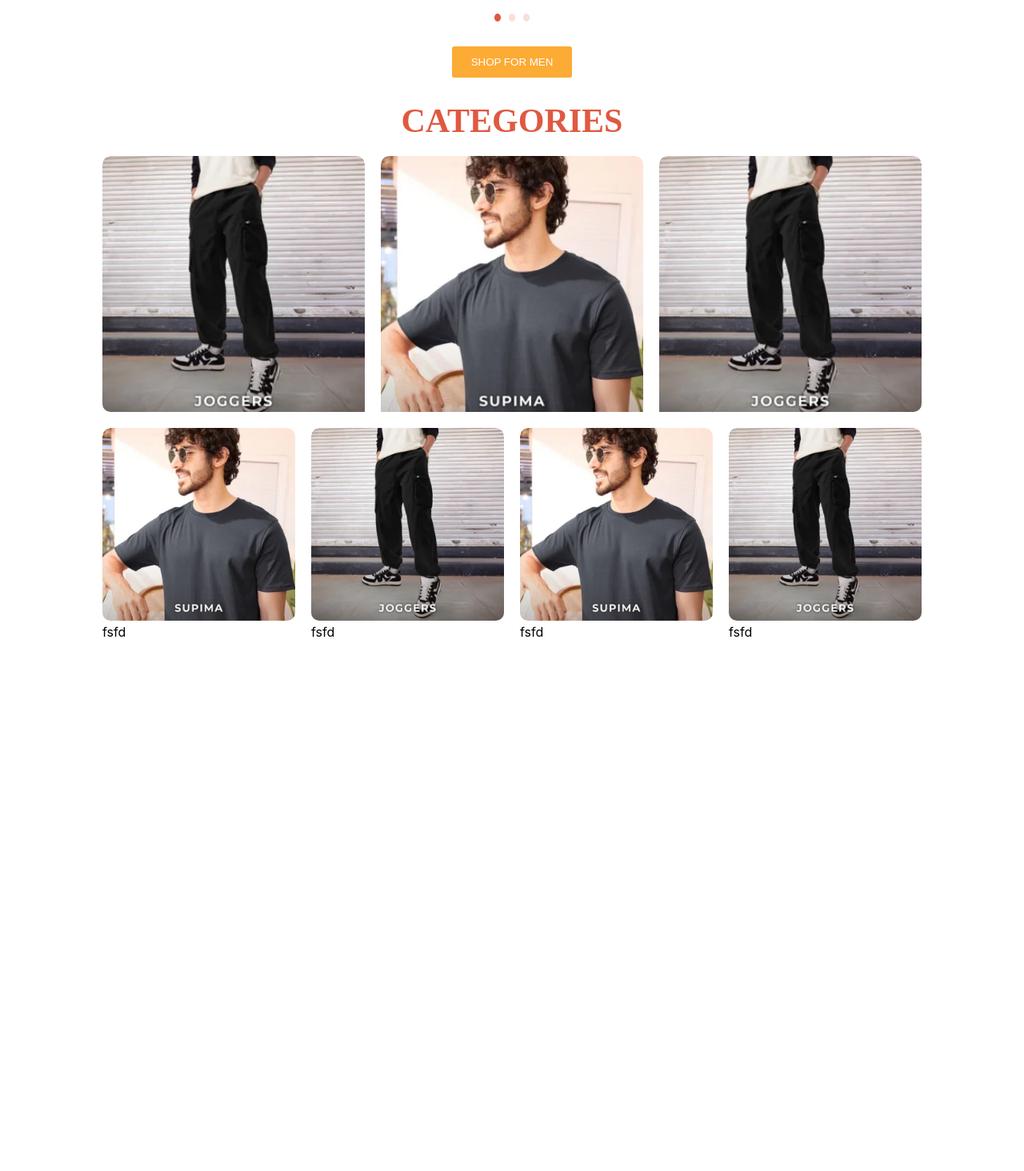
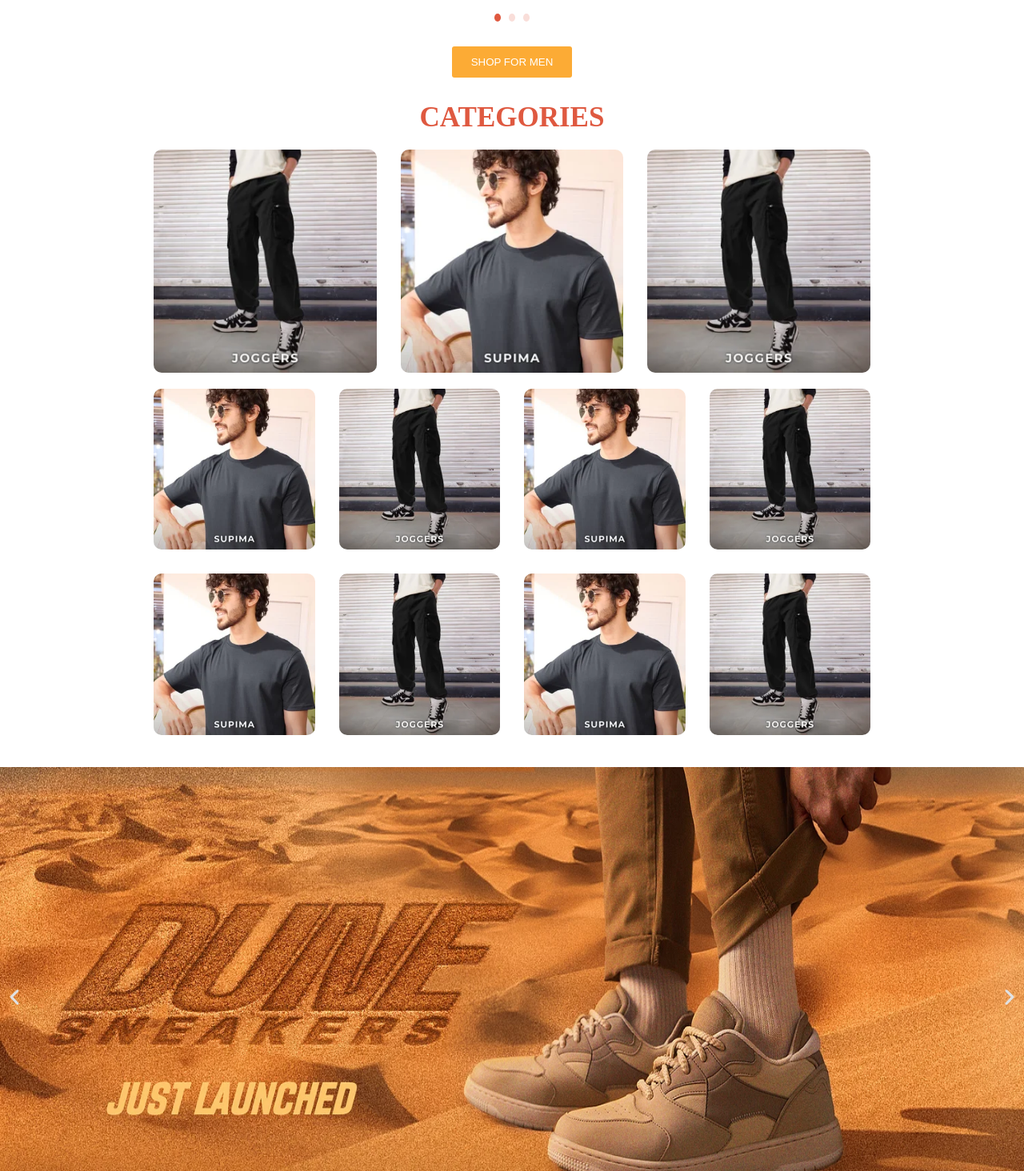
Before and after one commit to Tushar-Deshwal-tech/React-Shop-Application, a React (Vite) app: page / in a window 1280 px wide. Shown: the part 746-2210 px from the top of the page at 80% size. Before the commit the page ends 1741 px from the top, so only its background shows below. Built offline with nearby package versions, Linux system fonts and the light colour scheme.

Commit message:
create category components

```diff
--- a/components/Category.jsx
+++ b/components/Category.jsx
@@ -1,13 +1,9 @@
 import React from 'react';
-import './css/Category.css';
 
-
-function Category({image}) {
+function Category({ image, className }) {
   return (
-    <div className='category_main'>
-      <div className='image'>
-        <img src={image} alt="Image" />fsfd
-      </div>
+    <div className={className}>
+      <img src={image} alt="Category" />
     </div>
   );
 }
--- a/components/css/Category.css
+++ /dev/null
@@ -1,21 +0,0 @@
-.category_main {
-    border: none;
-    border-radius: 10px;
-    width: 100%;
-    height: 100vh;
-    cursor: pointer;
-    position: relative;
-    overflow: hidden;
-}
-
-.category_main img {
-    border-radius: 10px;
-    width: 100%;
-    height: 100%;
-    object-fit: cover;
-    transition: transform 0.8s ease-in-out;
-}
-
-.category_main:hover img {
-    transform: scale(1.5);
-}
--- a/pages/Landing_page.jsx
+++ b/pages/Landing_page.jsx
@@ -1,7 +1,7 @@
-import React from 'react';
+import React from "react";
 import "./css/Landing_page.css";
-import Sliding_images from '../components/Sliding_images';
-import Shop_button from '../components/Shop_button';
+import Sliding_images from "../components/Sliding_images";
+import Shop_button from "../components/Shop_button";
 import { images, category_images } from "../components/import_images";
 import Category from "../components/Category";
 
@@ -11,18 +11,41 @@ function Landing_page() {
 
   return (
     <div className="landing-main">
-      <div><Sliding_images images={images} /></div>
-      <div><Shop_button category={"MEN"} /></div>
-      <div className='category-text'>CATEGORIES</div>
-      <div className='category-section'>
-        <div className='three-colum'>
+      <div>
+        <Sliding_images images={images} />
+      </div>
+      <div>
+        <Shop_button category={"MEN"} />
+      </div>
+      <div className="category-text">CATEGORIES</div>
+      <div className="category-section">
+        <div className="three-column">
           {firstThreeImages.map((image, index) => (
-            <Category key={index} image={image} />
+            <Category key={index} image={image} className={"image"} />
           ))}
         </div>
-        <div className='four-colum'>
+        <div className="four-column">
           {nextFourImages.map((image, index) => (
-            <Category key={index} image={image} />
+            <Category key={index} image={image} className={"image"} />
+          ))}
+        </div>
+      </div>
+      <div className="women-section">
+        <Sliding_images images={images} />
+      </div>
+      <div>
+        <Shop_button category={"WOMEN"} />
+      </div>
+      <div className="category-text">CATEGORIES</div>
+      <div className="category-section">
+        <div className="three-column">
+          {firstThreeImages.map((image, index) => (
+            <Category key={index} image={image} className={"image"} />
+          ))}
+        </div>
+        <div className="four-column">
+          {nextFourImages.map((image, index) => (
+            <Category key={index} image={image} className={"image"} />
           ))}
         </div>
       </div>
--- a/pages/css/Landing_page.css
+++ b/pages/css/Landing_page.css
@@ -1,44 +1,55 @@
 .category-text {
     font-family: Sheepman;
     font-weight: 600;
-    font-size: 42px;
+    font-size: 35px;
     text-align: center;
     color: rgb(223, 89, 64);
     margin-top: 30px;
 }
 
 .category-section {
-    margin-top: 20px;
-    width: 100%;
-    height: 100vh;
-    position: relative;
-    display: flex;
-    flex-direction: column;
-    align-items: center;
-    gap: 20px;
-    overflow: hidden;
+    width: 70%;
+    height: 100%;
+    margin: 0 auto;
 }
 
-.three-colum, .four-colum {
+.three-column, .four-column {
     display: grid;
-    gap: 20px;
-    width: 80%;
-    height: 40vh;
-    border-radius: 10px;
-    overflow: hidden;
+    width: 100%;
+    height: 100%;
+    gap: 30px;
+    margin-top: 20px;
 }
 
-.three-colum {
+.three-column {
     grid-template-columns: repeat(3, 1fr);
 }
 
-.four-colum {
+.four-column {
     grid-template-columns: repeat(4, 1fr);
 }
 
-.three-colum img, .four-colum img {
+.image {
+    display: flex;
+    justify-content: center;
+    align-items: center;
     border-radius: 10px;
+    overflow: hidden;
     width: 100%;
     height: 100%;
+}
+
+.image img {
+    width: 100%;
+    height: 100%;
+    cursor: pointer;
     object-fit: cover;
+    transition: transform 0.8s ease-in-out;
 }
+.image:hover img {
+    transform: scale(1.5);
+}
+
+.women-section{
+    margin-top: 40px;
+}
```
